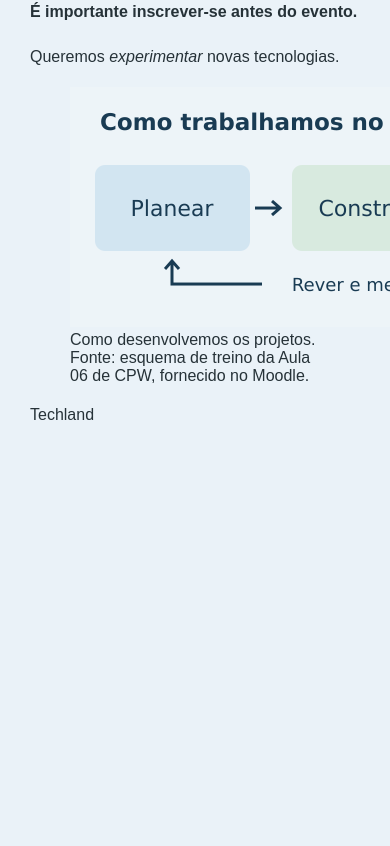
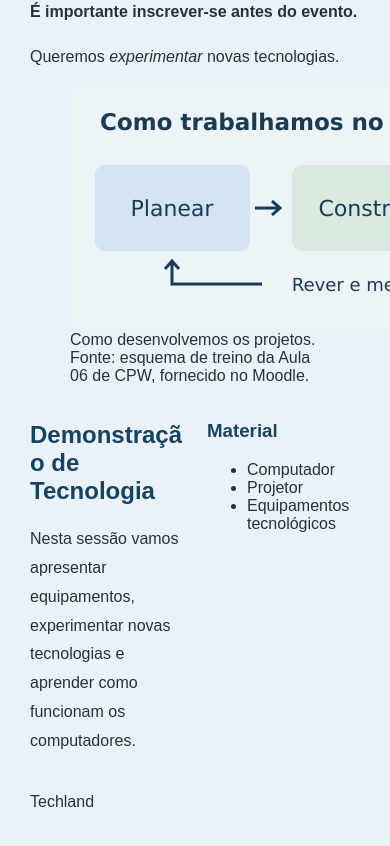
Before and after one commit to a10351-svg/cpw-11, a plain HTML site: page Index.html in a window 390 px wide. Shown: the part 564-1410 px from the top of the page. Before the commit the page ends 1024 px from the top, so only its background shows below. Drawn offline with Linux system fonts and the light colour scheme.

```diff
--- /dev/null
+++ b/Aula4/parte1/estilos.css
@@ -0,0 +1,45 @@
+* {
+    box-sizing: border-box;
+}
+
+body {
+    font-family: Arial, sans-serif;
+    margin: 24px;
+}
+
+.sessao-info,
+.sessao-material {
+    padding: 16px;
+    border: 1px solid #789;
+    background: #edf4fa;
+    outline: 1px solid #215a89;
+}
+
+.sessao {
+    display: flex;
+    flex-direction: row;
+    gap: 24px;
+    align-items: flex-start;
+}
+
+
+.sessao-info {
+    flex: 2 1 200px;
+}
+
+.sessao-material {
+    flex: 1 1 200px;
+    min-width: 0;
+    overflow-wrap: anywhere;
+}
+
+@media (max-width: 700px) {
+  .sessao {
+    flex-direction: column;
+    align-items: stretch;
+  }
+  .sessao-info,
+  .sessao-material {
+    flex-basis: auto;
+  }
+}
--- a/Index.html
+++ b/Index.html
@@ -1,4 +1,3 @@
-
 <!DOCTYPE html>
 <html lang="pt-PT">
 <head>
@@ -16,13 +15,12 @@
                 <li><a href="paginas/atividades.html">Atividades</a></li>
                 <li><a href="paginas/inscricao.html">Inscrição</a></li>
                 <li><a href="paginas/galeria.html">Galeria</a></li>
-
             </ul>
         </nav>
     </header>
 
     <main>
-        <p>Techland serve para ajudar pessoas que querem tecnologia barata e confiavel.</p>
+        <p>Techland serve para ajudar pessoas que querem tecnologia barata e confiável.</p>
         <p>Gostaria de fazer um evento de demonstração de tecnologia.</p>
 
         <p><a href="paginas/atividades.html">Conhecer as atividades do clube</a></p>
@@ -49,6 +47,30 @@
                 Fonte: esquema de treino da Aula 06 de CPW, fornecido no Moodle.
             </figcaption>
         </figure>
+
+        <!-- Exercício A4 - 01 -->
+        <section class="sessao">
+
+            <div class="sessao-info">
+                <h2>Demonstração de Tecnologia</h2>
+                <p>
+                    Nesta sessão vamos apresentar equipamentos,
+                    experimentar novas tecnologias e aprender
+                    como funcionam os computadores.
+                </p>
+            </div>
+
+            <aside class="sessao-material">
+                <h3>Material</h3>
+                <ul>
+                    <li>Computador</li>
+                    <li>Projetor</li>
+                    <li>Equipamentos tecnológicos</li>
+                </ul>
+            </aside>
+
+        </section>
+
     </main>
 
     <footer>
--- a/css/estilos.css
+++ b/css/estilos.css
@@ -24,7 +24,7 @@ nav li {
 .cartao {
     background-color: #eef4fa;
     padding: 20px;
-    border: 2px solid #215a89;;;
+    border: 2px solid #215a89;
     margin-bottom: 16px;
     border-radius: 12px;
 }
@@ -51,3 +51,25 @@ nav li {
     width: 100%;
     table-layout: fixed;
 }
+
+/* A4 - 01: Dar mais espaço à informação */
+
+.sessao {
+    display: flex;
+    flex-direction: row;
+    gap: 24px;
+}
+
+.sessao-info {
+    flex: 2 1 200px;
+}
+
+.sessao-material {
+    flex: 1 1 200px;
+}
+
+.sessao-info,
+.sessao-material {
+    min-width: 0;
+    overflow-wrap: anywhere;
+}
```
Also changed, not shown: Aula4/parte1/index.html (added, +30 -0 lines), mostra-projetos/index.html (added, +30 -0 lines), mostra-projetos/estilos.css (added).
